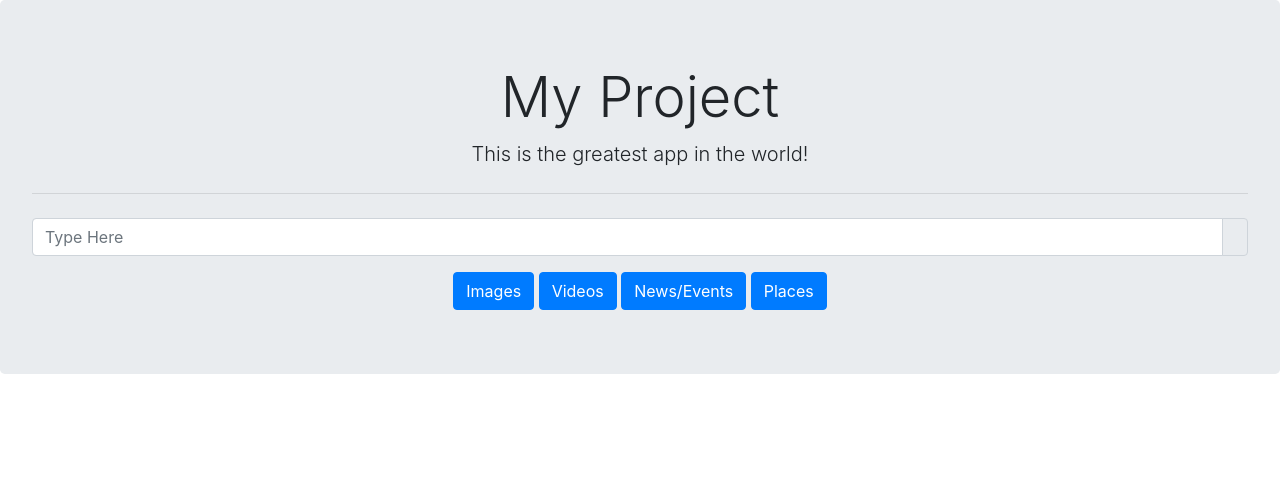
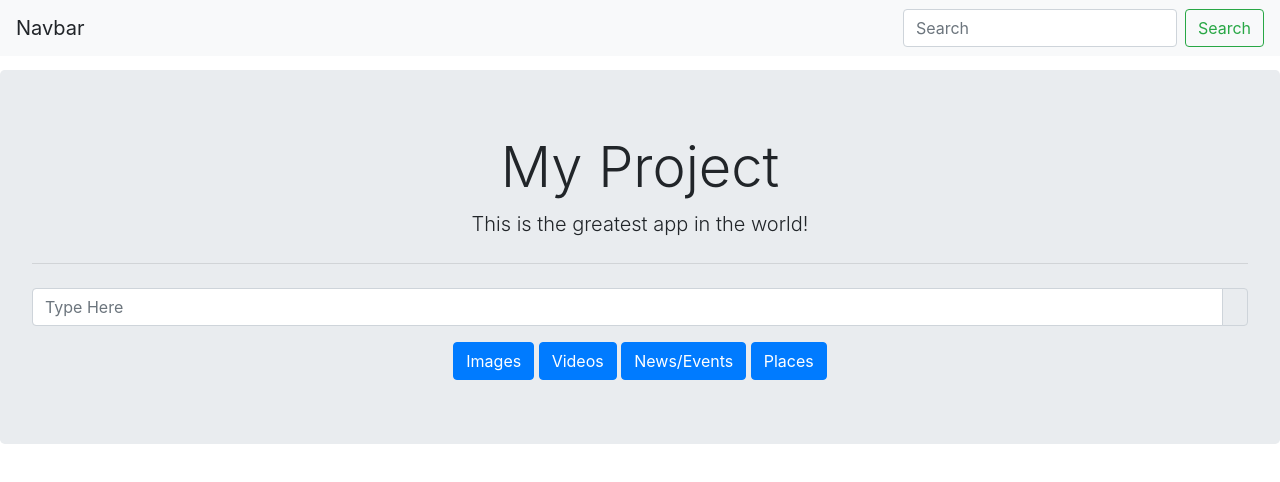
Before and after one commit to angelu9/TravelTrek, a plain HTML site: page UI.html in a window 1280 px wide. Drawn offline with nearby package versions, Linux system fonts and the light colour scheme.

Commit message:
user interface html

```diff
--- a/index.html
+++ b/UI.html
@@ -9,11 +9,43 @@
         integrity="sha384-ggOyR0iXCbMQv3Xipma34MD+dH/1fQ784/j6cY/iJTQUOhcWr7x9JvoRxT2MZw1T" crossorigin="anonymous">
 
     <title>Document</title>
+
+    <style>
+
+       .jumbotron {
+
+           margin-top: 70px;
+       };
+
+    </style>
+
+
 </head>
+
+
+
 
 <body>
 
+
+        <div class="fixed-top">
+                <nav class="navbar navbar-light bg-light">
+                        <a class="navbar-brand">Navbar</a>
+                        <form class="form-inline">
+                        <input class="form-control mr-sm-2" type="search" placeholder="Search" aria-label="Search">
+                        <button class="btn btn-outline-success my-2 my-sm-0" type="submit">Search</button>
+                        </form>
+                    </nav>
+
+        </div>
+
+
+
     <div class="jumbotron text-center">
+
+
+
+
         <h1 class="display-4">My Project</h1>
         <p class="lead">This is the greatest app in the world!</p>
         <hr class="my-4">
```
